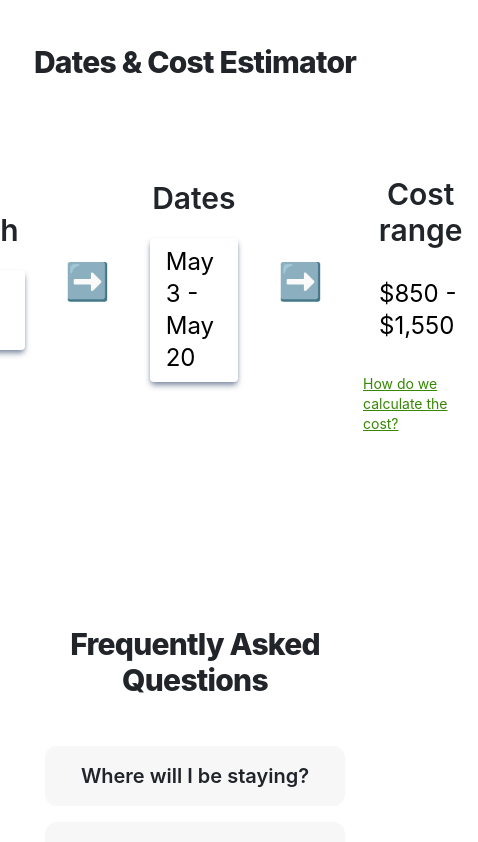
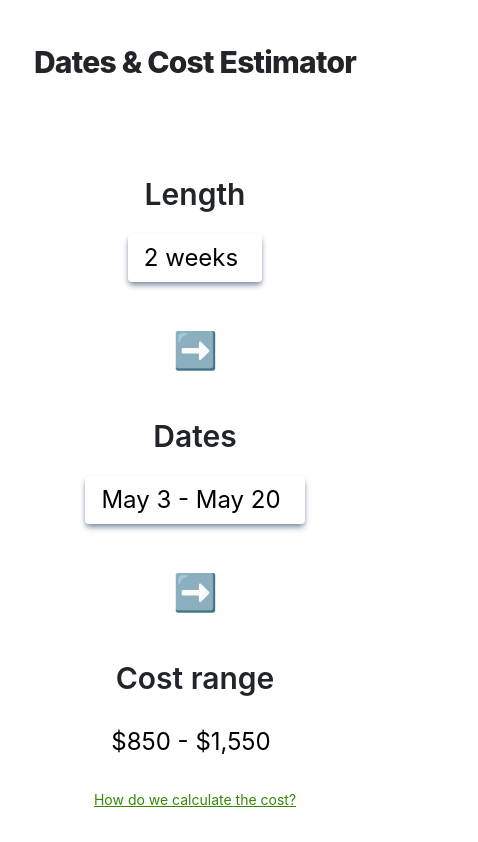
Before and after one commit to tyler16smith/dr-trips, a React (Create React App) app: page / in a window 390 px wide. Shown: the part 4080-4922 px from the top of the page, 478 px wide, since content can reach past the window. Built offline with nearby package versions, Linux system fonts and the light colour scheme; the HTML template or start-up script is replaced by a standard one.

Commit message:
Adjusts date and cost estimator for mobile

```diff
--- a/src/App.js
+++ b/src/App.js
@@ -376,7 +376,7 @@ export default function LandingPage() {
 
         <div id="dates-cost-estimate" className='pb-28'>
           <p className={`text-center lg:text-4xl text-3xl font-extrabold tracking-tight my-5 mx-3`}>Dates & Cost Estimator</p>
-          <div className='flex justify-center items-center gap-10 pt-12 pb-20'>
+          <div className='lg:flex lg:justify-center lg:items-center lg:gap-10 pt-12 pb-20'>
             <div className='flex flex-col justify-center items-center'>
               <p className='text-center text-3xl font-semibold'>Length</p>
               <p
@@ -401,7 +401,7 @@ export default function LandingPage() {
                 ))}
               </Menu>
             </div>
-            <span className='text-4xl'>➡️</span>
+            <span className={isMobile ? 'my-5 flex justify-center text-4xl' : 'text-4xl'}>➡️</span>
             <div className='flex flex-col justify-center items-center'>
               <p className='text-center text-3xl font-semibold'>Dates</p>
               <p
@@ -428,7 +428,7 @@ export default function LandingPage() {
                 })}
               </Menu>
             </div>
-            <span className='text-4xl'>➡️</span>
+            <span className={isMobile ? 'my-5 flex justify-center text-4xl' : 'text-4xl'}>➡️</span>
             <div className='flex flex-col justify-center items-center -mb-12'>
               <p className='text-center text-3xl font-semibold'>Cost range</p>
               <p
```
